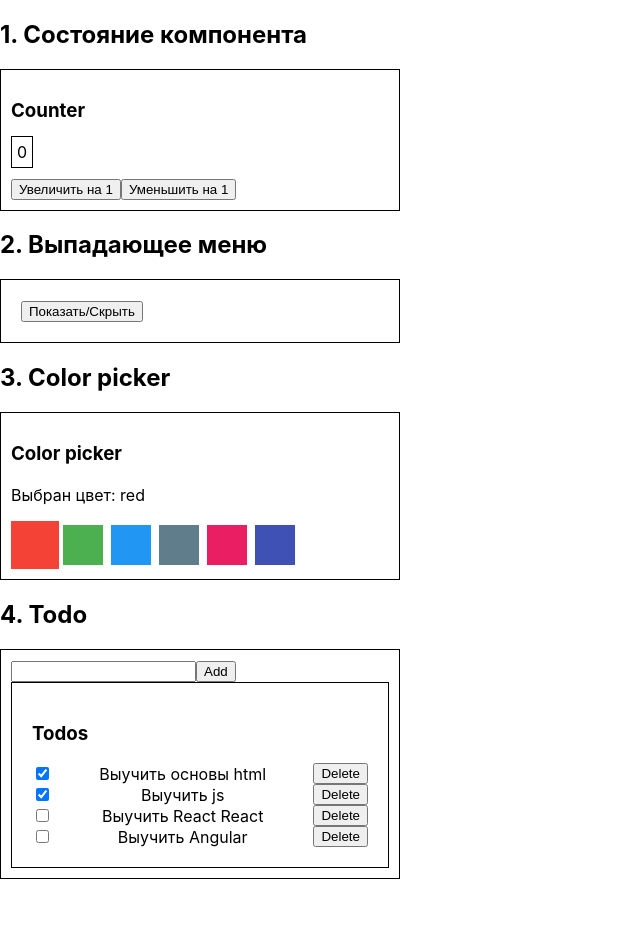
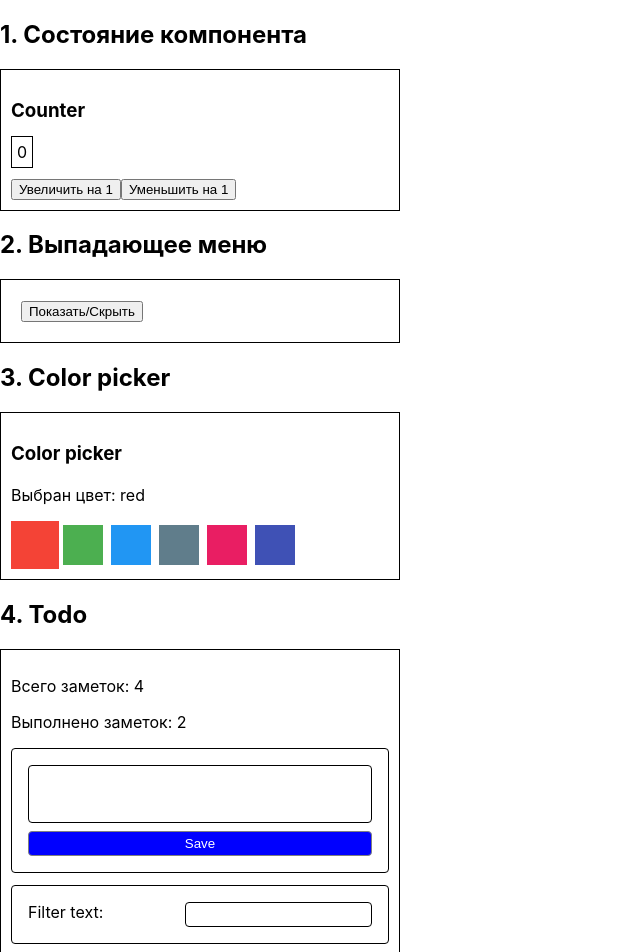
Before and after one commit to davidnedkonst/react-lesson-2-1, a React (Create React App) app: page / in a window 1280 px wide. Shown: the top 952 px of the page, without its empty margins (0-640 px from the left). Before the commit the page ends 879 px from the top, so only its background shows below. Built offline with nearby package versions, Linux system fonts and the light colour scheme.

Commit message:
update TodoFilter

```diff
--- a/src/components/Todo/Todo.js
+++ b/src/components/Todo/Todo.js
@@ -1,33 +1,93 @@
 import React from 'react';
 import TodoEditor from './TodoEditor';
+import TodoFilter from './TodoFilter';
 import TodoList from './TodoList';
 import css from './Todo.module.css';
+import { nanoid } from "nanoid";
 import initialTodos from '../../constants/todos.json';
 
 export default class Todo extends React.Component {
-    state = { todos: initialTodos, };
-
-    onDeleteTodo = todoId => {
-        this.setState(prevState => ({
-            todos: prevState.todos.filter(todo => todo.id !== todoId),
-        }));
+    state = {
+        todos: initialTodos,
+        filter: [],
     };
 
-    onSubmitForm = (data) => {
-        console.log('Todo write: form submit');
-        console.log(data);
-    }
+    deleteTodo = todoId => {
+        console.log('Todo write: delete Todo');
+        this.setState(
+            ({ todos }) => ({
+                todos: todos.filter(({ id }) => id !== todoId),
+            })
+        );
+    };
+
+    addTodo = (text) => {
+        const newTodo = {
+            id: nanoid(),
+            text,
+            complete: false,
+        };
+
+        this.setState(
+            ({ todos }) => ({ todos: [newTodo, ...todos] })
+        );
+
+        console.log('Todo write: add todo.');
+    };
+
+    filterTodo = (data) => {
+
+        console.log('Todo run. filter text = ' + data);
+        // const todos = this.state.todos;
+
+        // if (data.length === 0) {
+        //     console.log("Filter text empty:");
+        //     console.log(`'${data}'.length = ${data.length}.`);
+        //     return;
+        // }
+
+        // else if (data) {
+        //     console.log("filter text not empty:");
+        //     console.log(`'${data}'.length = ${data.length}.`);
+
+        //     const filterText = data.toLowerCase();
+        //     const filterTodos = todos.filter(
+        //         ({ text }) => text.toLowerCase().includes(filterText)
+        //     );
+
+        //     this.setState({ filter: filterTodos, });
+        //     console.log(`Todo write. Filter todos with text '${filterText}'.`);
+        // }
+    };
 
     render() {
+        const totalTodoCount = this.state.todos.length;
+        const completeTodoCount = this.state.todos.reduce(
+            (acc, todo) => (todo.complete ? acc + 1 : acc),
+            0
+        );
+
         return (
             <div className={css.Todo}>
-                <TodoEditor/>
+
+                <div>
+                    <p>Всего заметок: {totalTodoCount}</p>
+                    <p>Выполнено заметок: {completeTodoCount}</p>
+                </div>
+
+                <TodoEditor
+                    onSubmit={this.addTodo}
+                />
+
+                <TodoFilter
+                    onChange={this.filterTodo}
+                />
 
                 <TodoList
-                    todos={this.state.todos}
-                    deleteTodo ={this.onDeleteTodo}
+                    todos={this.state.filter.length ? this.state.filter : this.state.todos}
+                    deleteTodo={this.deleteTodo}
                 />
             </div>
         );
-    }
-}
+    };
+};
--- a/src/components/Todo/TodoEditor.js
+++ b/src/components/Todo/TodoEditor.js
@@ -1,4 +1,6 @@
 import React from "react";
+import css from './TodoEditor.module.css';
+
 
 export default class TodoEditor extends React.Component {
     state = { message: '', };
@@ -6,29 +8,38 @@ export default class TodoEditor extends React.Component {
     onChange = event => {
         const { name, value } = event.target;
         console.log('Change on ' + name + ': ' + value);
-        this.setState({ [name]: value, }
-        );
+        this.setState({ [name]: value, });
     };
 
-    onSubmit = event => {
+    onSave = event => {
         event.preventDefault();
-        console.log('TodoEditor write: form submit');
+        console.log('TodoEditor write: text save');
         console.log(this.state);
-        this.props.onSubmit(this.state);
+        this.props.onSubmit(this.state.message);
         this.reset();
-    };
+    }
 
     reset = () => {
-        console.log('reset form run');
+        console.log('Reset run');
         this.setState({ message: '', });
     };
 
     render() {
         return (
-            <div>
-                <form>
-                    <input type="text" />
-                    <button type="submit">Add</button>
+            <div className={css.TodoEditor}>
+                <form onSubmit={this.onSave}>
+                    <textarea
+                        type="text"
+                        name="message"
+                        className={css.TodoEditor__textarea}
+                        value={this.state.message}
+                        onChange={this.onChange}
+                    />
+
+                    <button
+                        type="submit"
+                        className={css.TodoEditor__button}
+                    >Save</button>
                 </form>
             </div>
         );
--- /dev/null
+++ b/src/components/Todo/TodoEditor.module.css
@@ -0,0 +1,39 @@
+.TodoEditor {
+    width: 100%;
+    display: flex;
+    flex-direction: column;
+    padding: 16px;
+    border: 1px solid black;
+    border-radius: 4px;
+    margin-bottom: 12px;
+}
+
+.TodoEditor__textarea {
+    width: 100%;
+    line-height: 16px;
+    height: 24px + 3 * 16px;
+    padding: 12px 16px;
+    border: 1px solid black;
+    border-radius: 4px;
+
+    font: inherit;
+    line-height: 16px;
+    letter-spacing: 0.01em;
+
+    resize: none;
+    margin-bottom: 4px;
+}
+
+.TodoEditor__textarea:hover, .TodoEditor__textarea:focus {
+    border: 2px solid blue;
+}
+
+.TodoEditor__button {
+    width: 100%;
+    padding: 4px 12px;
+    border: 1px solid gray;
+    border-radius: 4px;
+    color: white;
+    background-color: blue;
+    cursor: pointer;
+}
--- /dev/null
+++ b/src/components/Todo/TodoFilter.js
@@ -0,0 +1,39 @@
+import React from "react";
+import css from './TodoFilter.module.css';
+import { nanoid } from "nanoid";
+
+
+export default class TodoFilter extends React.Component {
+    state = { filter: '', };
+
+    id = { idFilterText: nanoid(), };
+
+    onChange = event => {
+        const { name, value } = event.target;
+        console.log(`Change on ${name}. value=${value}`);
+        this.setState({ [name]: value, });
+        console.log(`TodoFilter.onChange() run. state.filter=${this.state[name]}`);
+        console.log(`TodoFilter.onChange() run. state.filter=${this.state.filter}`);
+        this.props.onChange(this.state[name]);
+    };
+
+    render() {
+        return (
+            <div>
+                <form className={css.TodoFilter}>
+                    <label htmlFor={this.id.idFilterText}>
+                        {'Filter text:'}
+                    </label>
+                    <input
+                        id={this.id.idFilterText}
+                        type="text"
+                        name="filter"
+                        className={css.TodoFilter__input}
+                        value={this.state.filter}
+                        onChange={this.onChange}
+                    />
+                </form>
+            </div>
+        );
+    };
+};
--- /dev/null
+++ b/src/components/Todo/TodoFilter.module.css
@@ -0,0 +1,20 @@
+.TodoFilter {
+    width: 100%;
+    display: flex;
+    /* flex-direction: column; */
+    justify-content: space-between;
+    padding: 16px;
+    border: 1px solid black;
+    border-radius: 4px;
+    margin-bottom: 12px;
+}
+
+.TodoFilter__input {
+    padding: 4px;
+    border: 1px solid black;
+    border-radius: 4px;
+}
+
+.TodoFilter__input:hover, .TodoFilter__input:focus {
+    border: 2px solid blue;
+}
--- a/src/components/Todo/TodoList.js
+++ b/src/components/Todo/TodoList.js
@@ -14,6 +14,7 @@ export default class TodoList extends React.Component{
                             <input
                                 type="checkbox"
                                 checked={complete}
+                                readOnly
                             />
                             <p className={css.TodoList__text}>{text}</p>
                             <button
--- a/src/components/Todo/TodoList.module.css
+++ b/src/components/Todo/TodoList.module.css
@@ -1,6 +1,6 @@
 .TodoList {
     padding: 20px;
-    border: 1px solid black;
+
 }
 
 .TodoList__item {
@@ -8,6 +8,10 @@
     justify-content: space-between;
     align-items: center;
 
+    padding: 16px;
+    border: 1px solid black;
+    border-radius: 4px;
+    margin-bottom: 12px;
 }
 
 .TodoList__text {
@@ -16,5 +20,10 @@
 }
 
 .TodoList__button {
+    padding: 4px 12px;
+    border: 1px solid gray;
+    border-radius: 4px;
+    color: white;
+    background-color: blue;
     cursor: pointer;
 }
--- a/src/constants/todos.json
+++ b/src/constants/todos.json
@@ -11,7 +11,7 @@
     },
     {
         "id": "id-3",
-        "text": "Выучить React React",
+        "text": "Выучить React",
         "complete": false
     },
     {
```
